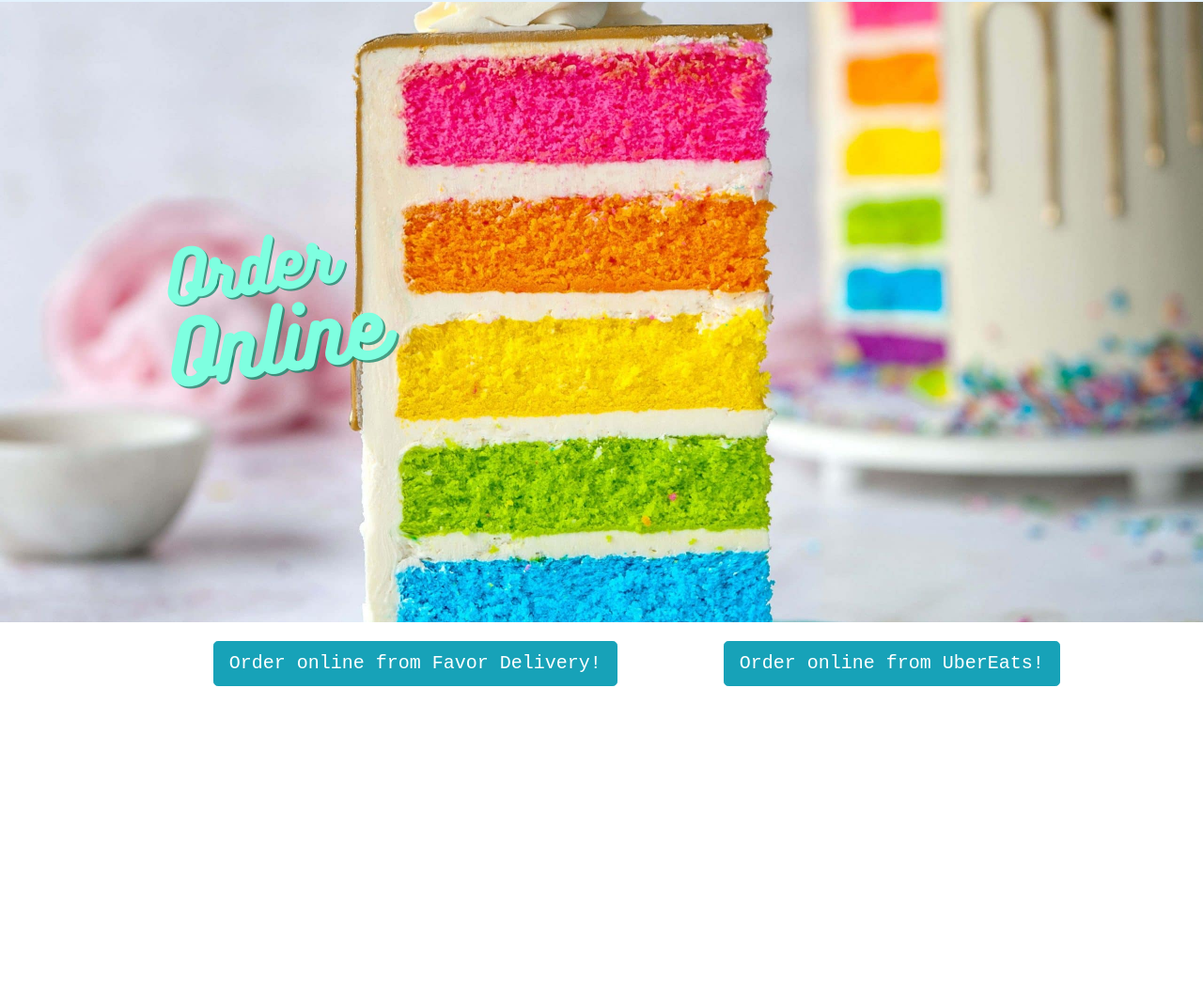
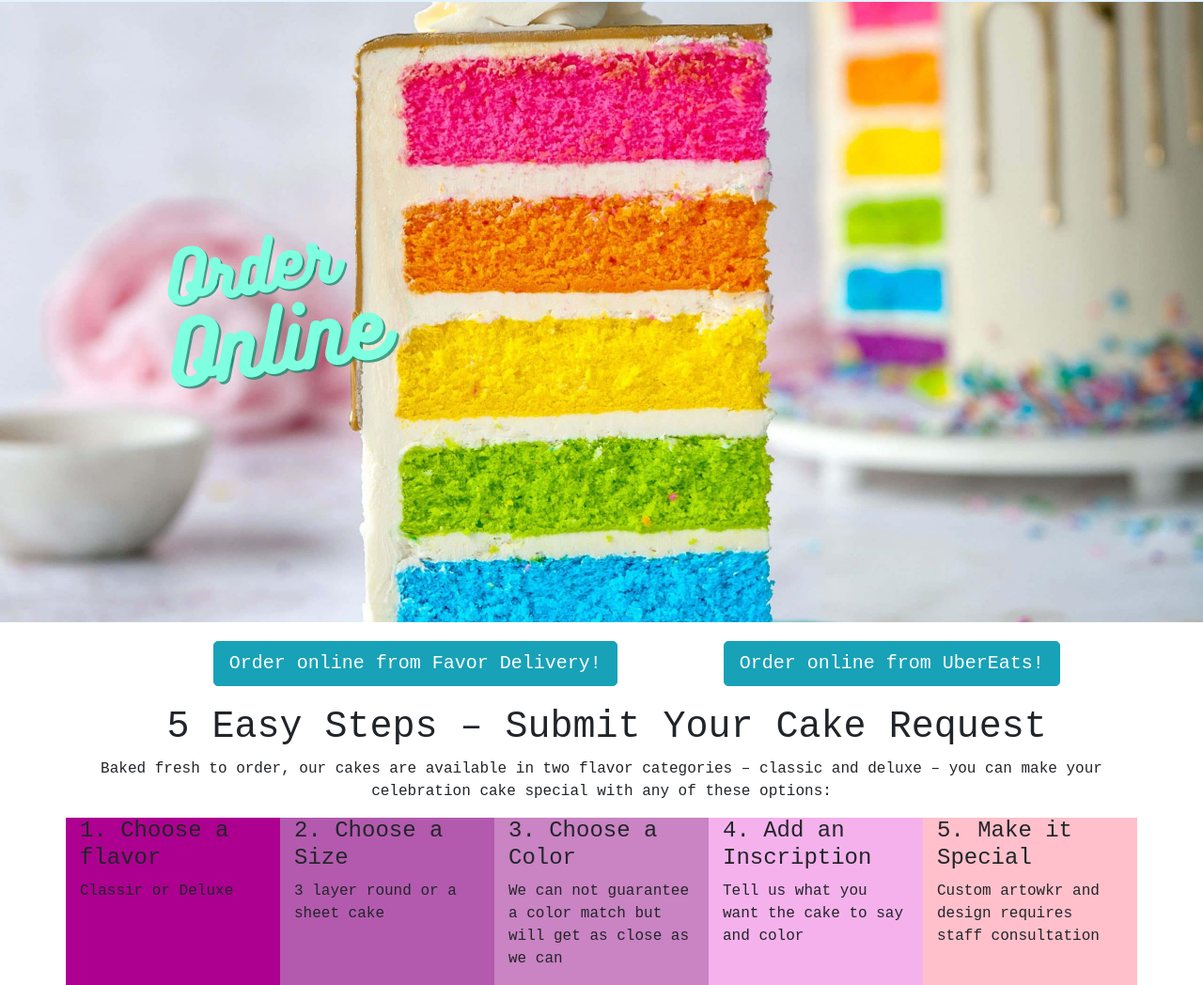
Before and after one commit to hromero39/PortfolioProject, a website: page order.html in a window 1280 px wide. Shown: the part 54-1102 px from the top of the page at 94% size. Before the commit the page ends 804 px from the top, so only its background shows below. Drawn offline with nearby package versions, Linux system fonts and the light colour scheme.

Commit message:
CSS
Add CSS colors to order online webpage

```diff
--- a/css/styles.css
+++ b/css/styles.css
@@ -51,3 +51,23 @@
  .deliveryButtons{
      margin:20px;
  }
+
+ #col-1{
+     background-color: rgb(173, 0, 144);
+ }
+
+ #col-2{
+     background-color: rgb(179, 90, 174);
+ }
+
+ #col-3{
+     background-color: rgb(202, 131, 195);
+ }
+
+ #col-4{
+     background-color: rgb(245, 177, 236);
+ }
+
+ #col-5{
+     background-color: pink;
+ }
--- a/order.html
+++ b/order.html
@@ -70,11 +70,39 @@
         </div>
 
     </header>
-    <div class="deliveryButtons">
-        <a class="btn btn-info btn-lg offset-2" href="https://favordelivery.com/" role="button">Order online from Favor Delivery!</a>
-        <a class="btn btn-info btn-lg offset-1" href="https://www.ubereats.com/" role="button">Order online from UberEats!</a>
+        <div class="deliveryButtons">
+            <a class="btn btn-info btn-lg offset-2" href="https://favordelivery.com/" role="button">Order online from Favor Delivery!</a>
+            <a class="btn btn-info btn-lg offset-1" href="https://www.ubereats.com/" role="button">Order online from UberEats!</a>
+        </div>
+    <div class="container">
+        <div>
+            <h1 class="offset-1">5 Easy Steps – Submit Your Cake Request</h1>
+            <p class="text-center">Baked fresh to order, our cakes are available in two flavor categories – classic and deluxe –
+                you can make your celebration cake special with any of these options:</p>
+        </div>
+        <div class="row">
+            <div class="col" id="col-1">
+                <h4>1. Choose a flavor</h4>
+                <p>Classir or Deluxe</p>
+            </div>
+            <div class="col" id="col-2">
+                <h4>2. Choose a Size</h4>
+                <p>3 layer round or a sheet cake</p>
+            </div>
+            <div class="col" id="col-3">
+                <h4>3. Choose a Color</h4>
+                <p>We can not guarantee a color match but will get as close as we can</p>
+            </div>
+            <div class="col" id="col-4">
+                <h4>4. Add an Inscription</h4>
+                <p>Tell us what you want the cake to say and color</p>
+            </div>
+            <div class="col" id="col-5">
+                <h4>5. Make it Special</h4>
+                <p>Custom artowkr and design requires staff consultation</p>
+            </div>
+        </div>
     </div>
-
 
 
 
```
